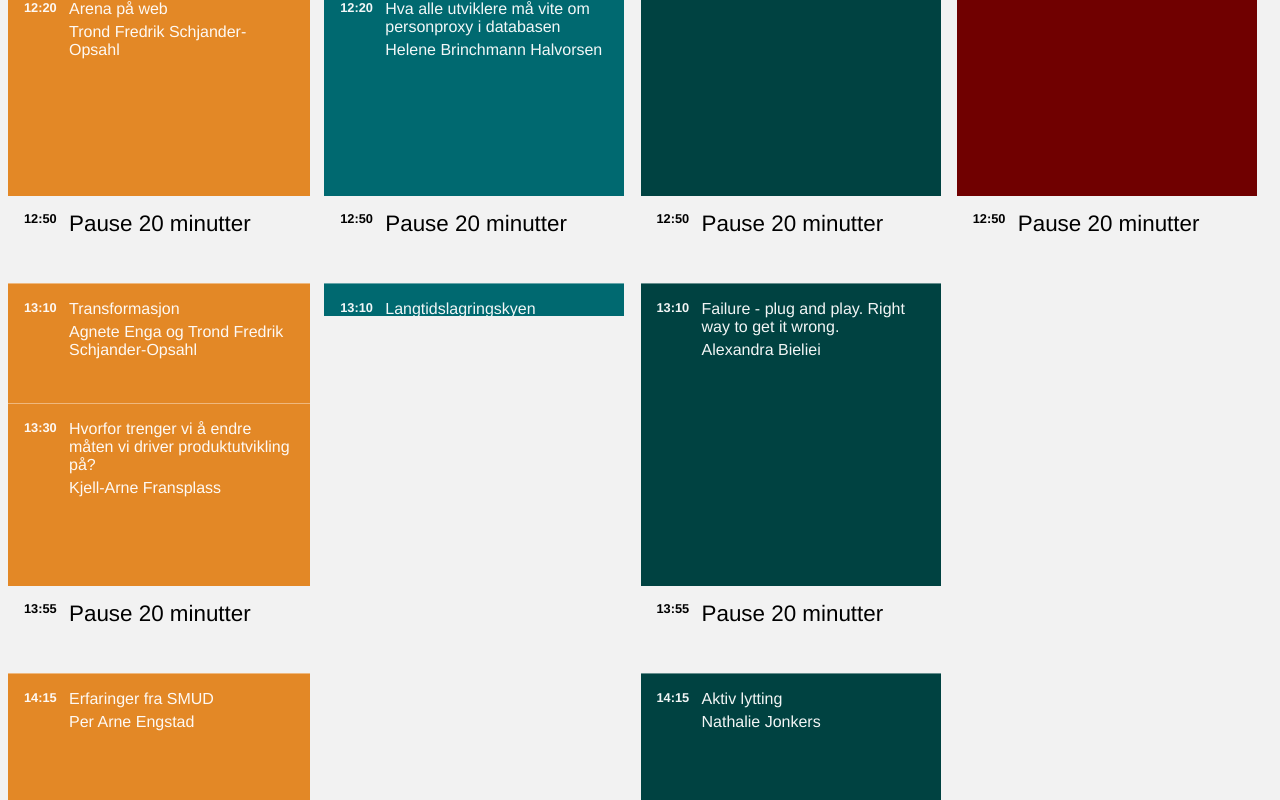
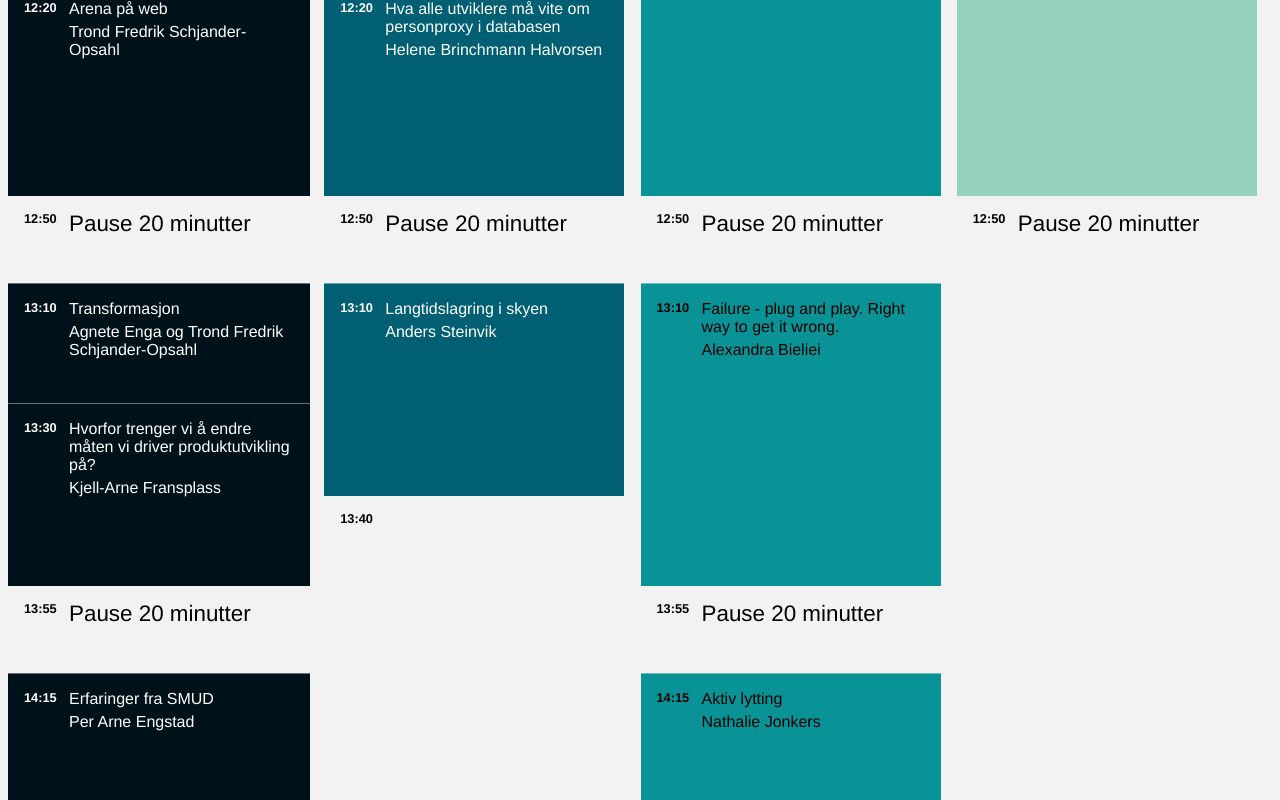
Before and after one commit to thorstenbaek/dexchange2024, a SvelteKit app: page / in a window 1280 px wide. Shown: the part 1409-2209 px from the top of the page. Built offline with nearby package versions, Linux system fonts and the light colour scheme.

Commit message:
Experimented with color palettes

```diff
--- a/src/lib/SessionView.svelte
+++ b/src/lib/SessionView.svelte
@@ -28,7 +28,7 @@
 
 </script>
 
-<div class="session" style="top:{calculateTop()}px;height:{calculateHeight()}px;background-color:var(--accent-{trackIndex + 1})">
+<div class="session" style="top:{calculateTop()}px;height:{calculateHeight()}px;background-color:var(--accent-{trackIndex})">
     <div class="time">
         {displayTime()}
     </div>
--- a/src/lib/Track.svelte
+++ b/src/lib/Track.svelte
@@ -14,10 +14,10 @@
 </script>
     <!-- svelte-ignore a11y-click-events-have-key-events -->
     <!-- svelte-ignore a11y-no-static-element-interactions -->
-    <div class="track {$activeTrackStore != index ? 'hidden':''} {$activeTrackStore == index ? 'ontop':''}"
-        style="height: 5000px"
+    <div class="track {$activeTrackStore != index ? 'hidden':''} {$activeTrackStore == index ? 'ontop':''}" style="color:var(--contrast-{index});height: 5000px"
+
         on:click={() => handleClick(index)}>
-        <div class="title" style="background-color:var(--accent-{index + 1})">
+        <div class="title" style="background-color:var(--accent-{index})">
             {track.name}
         </div>
         <Sessions {track} trackIndex={index}/>
@@ -27,7 +27,6 @@
     .track {
         max-width: 300px;
         min-width: 1rem;
-        color: var(--white);
     }
 
     .hidden {
--- a/src/routes/+page.svelte
+++ b/src/routes/+page.svelte
@@ -16,10 +16,26 @@
     ** Variables
     -----------------------------*/
     :global(:root) {
-        --accent-1: hsl(31, 77%, 52%);
-        --accent-2: hsl(184, 100%, 22%);
-        --accent-3: hsl(179, 100%, 13%);
-        --accent-4: hsl(0, 100%, 22%);
+        --accent-0: #001219;
+        --accent-1: #005f73;
+        --accent-2: #0A9396;
+        --accent-3: #94d2bd;
+        --accent-4: #e9d8a6;
+        --accent-5: #ee9b00;
+        --accent-6: #ca6702;
+        --accent-7: #bb3e03;
+        --accent-8: #ae2012;
+        --accent-9: #9b2226;
+        --contrast-0: white;
+        --contrast-1: white;
+        --contrast-2: black;
+        --contrast-3: black;
+        --contrast-4: black;
+        --contrast-5: black;
+        --contrast-6: black;
+        --contrast-7: white;
+        --contrast-8: white;
+        --contrast-9: white;
         --black: hsl(0, 0%, 0%);
         --font-body: helvetica, sans-serif;
         --font-heading: helvetica, sans-serif;
--- a/static/data/dag1.json
+++ b/static/data/dag1.json
@@ -118,8 +118,13 @@
                     },
                     {
                         "time": "2024-04-17T15:10:00+0200",
-                        "title": "Langtidslagringskyen",
+                        "title": "Langtidslagring i skyen",
                         "speaker": "Anders Steinvik"
+                    },
+                    {
+                        "time": "2024-04-17T15:40:00+0200",
+                        "title": "",
+                        "break": "true"
                     }
             ]},
             {
```
